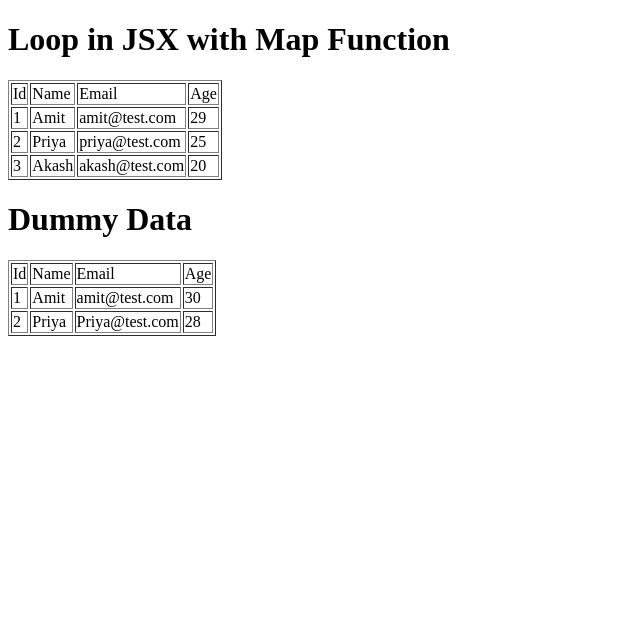
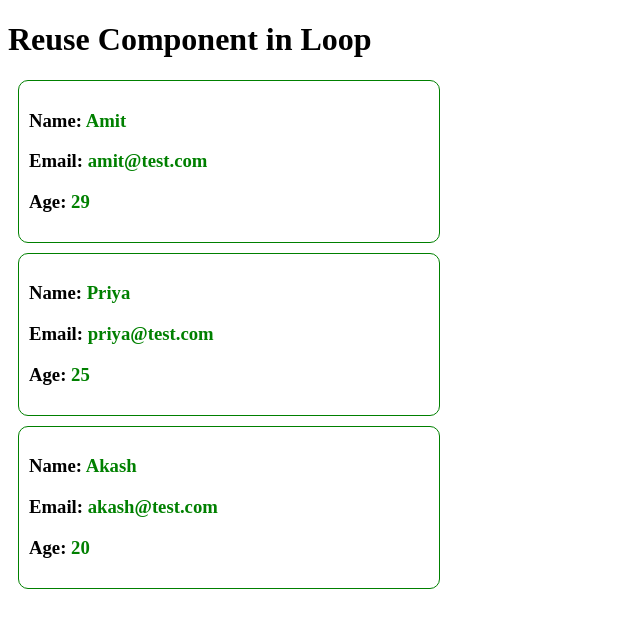
Before and after one commit to amitbhosale1137/react-demo, a React (Vite) app: page / in a window 1280 px wide. Shown: the top 628 px of the page, without its empty margins (0-640 px from the left). Built offline with nearby package versions, Linux system fonts and the light colour scheme.

Commit message:
Reuse Component in Loop

```diff
--- a/src/App.jsx
+++ b/src/App.jsx
@@ -1,11 +1,11 @@
-import LoopExample from "./LoopExample";
+import ReuseComponent from "./ReuseComponent";
 
-function App(){
-  return(
+function App() {
+  return (
     <>
-      <LoopExample/>
+      <ReuseComponent />
     </>
-  )
+  );
 }
 
 export default App;
--- /dev/null
+++ b/src/Product.jsx
@@ -0,0 +1,34 @@
+const Product = ({ data }) => {
+  return (
+    <>
+      <div
+        style={{
+          border: "1px solid green",
+          padding: "10px",
+          margin: "10px",
+          width: "400px",
+          borderRadius: "10px",
+        }}
+      >
+        <h3>
+          Name: <span style={{ color: "green" }}>{data.name}</span>
+        </h3>
+        <h3>
+          Email: <span style={{ color: "green" }}>{data.email}</span>
+        </h3>
+        <h3>
+          Age: <span style={{ color: "green" }}>{data.age}</span>
+        </h3>
+      </div>
+    </>
+  );
+};
+
+export default Product;
+
+// Reuse Component in Loop
+// 1. Make Component
+// 2. Apply Map for loop in JSX.
+// 3. Render Component in loop.
+// 4. Pass data in component inside loop.
+// 5. Add Style
--- /dev/null
+++ b/src/ReuseComponent.jsx
@@ -0,0 +1,37 @@
+import Product from "./Product";
+
+function ReuseComponent() {
+  const userData = [
+    {
+      name: "Amit",
+      age: "29",
+      email: "amit@test.com",
+      id: 1,
+    },
+    {
+      name: "Priya",
+      age: "25",
+      email: "priya@test.com",
+      id: 2,
+    },
+    {
+      name: "Akash",
+      age: "20",
+      email: "akash@test.com",
+      id: 3,
+    },
+  ];
+
+  return (
+    <>
+      <h1>Reuse Component in Loop</h1>
+      {userData.map((user) => (
+        <div key={user.id}>
+          <Product data={user} />
+        </div>
+      ))}
+    </>
+  );
+}
+
+export default ReuseComponent;
```
